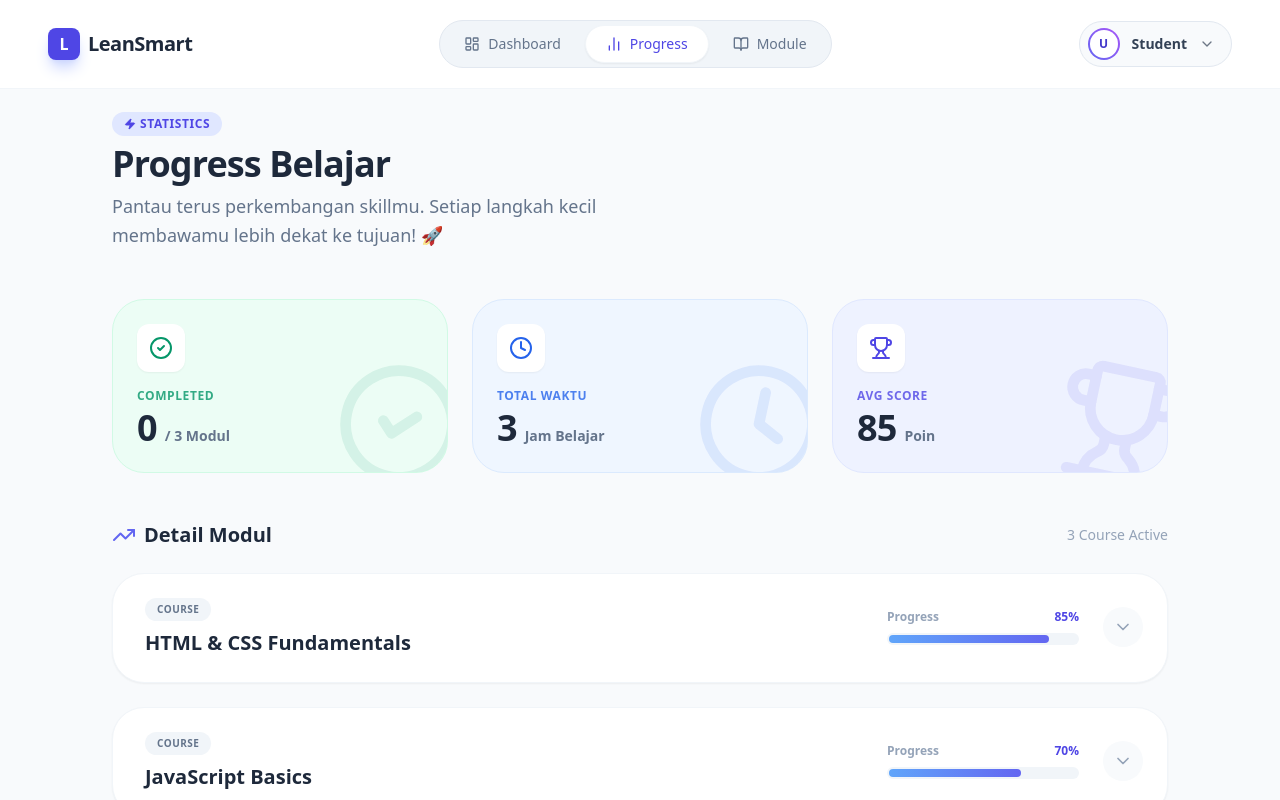
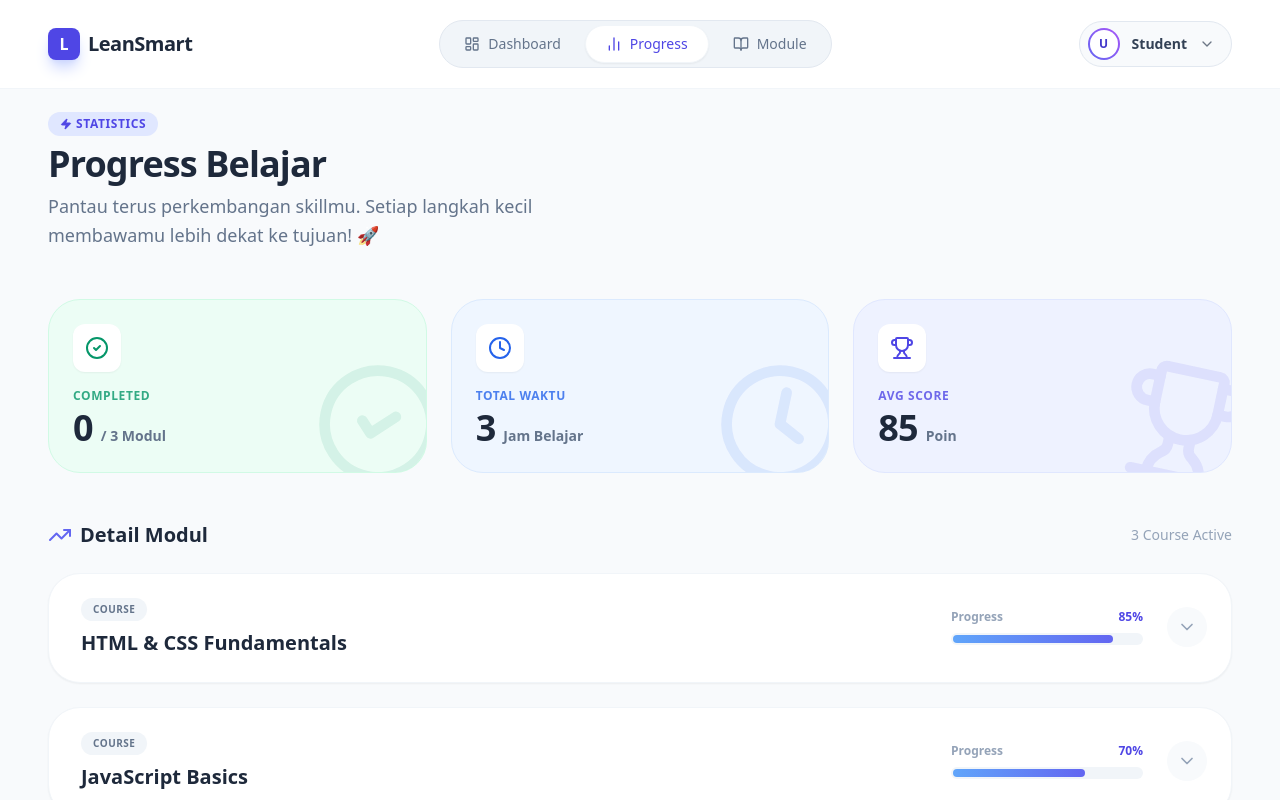
Before and after one commit to Jeionee/DC08-AI-Learning-Insight, a React (Vite) app in the folder fe/: page /progress in a window 1280 px wide. Shown: the top 800 px of the page. Built offline with nearby package versions, Linux system fonts and the light colour scheme; sample sign-in values are in the browser's storage.

Commit message:
border page progress

```diff
--- a/fe/src/pages/ProgressPage.jsx
+++ b/fe/src/pages/ProgressPage.jsx
@@ -39,6 +39,7 @@ export default function ProgressPage({ progress, modules }) {
     },
   ];
 
+
   const completedModules = dummyModules.filter((m) => m.progress === 100).length;
   const totalModules = dummyModules.length;
   const totalHours = Math.floor(dummyProgress.timeSpentToday / 60);
@@ -49,10 +50,10 @@ export default function ProgressPage({ progress, modules }) {
     <div className="min-h-screen bg-[#F8FAFC] font-sans selection:bg-indigo-100 selection:text-indigo-900 overflow-x-hidden relative">
 
       {/* --- BACKGROUND DECORATION --- */}
-      <div className="absolute top-0 right-0 w-[500px] h-[500px] bg-indigo-100/40 rounded-full blur-3xl -z-10 -translate-y-1/2 translate-x-1/4"></div>
-      <div className="absolute top-40 left-0 w-[300px] h-[300px] bg-blue-100/30 rounded-full blur-3xl -z-10 -translate-x-1/4"></div>
+      <div className="absolute top-0 left-0 w-[600px] h-[600px] bg-indigo-100/40 rounded-full blur-3xl -z-10 -translate-x-1/4 -translate-y-1/4"></div>
+      <div className="absolute bottom-0 right-0 w-[400px] h-[400px] bg-blue-100/30 rounded-full blur-3xl -z-10 translate-x-1/4 translate-y-1/4"></div>
 
-      <div className="max-w-6xl mx-auto px-6 lg:px-12 pt-28 pb-20">
+      <div className="max-w-7xl mx-auto px-6 lg:px-12 pt-28 pb-20">
 
         {/* --- HEADER --- */}
         <div className="mb-12 relative">
```
